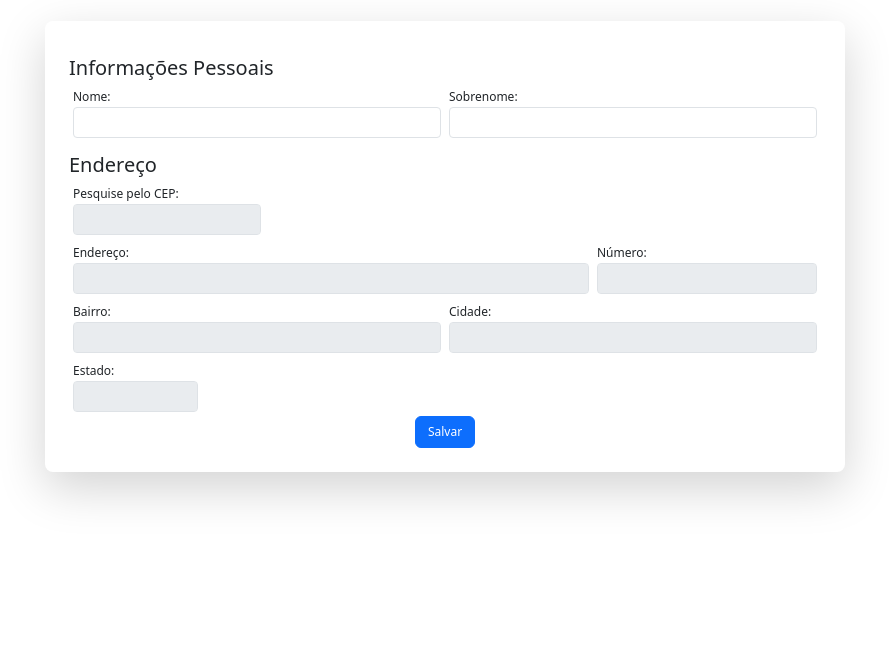
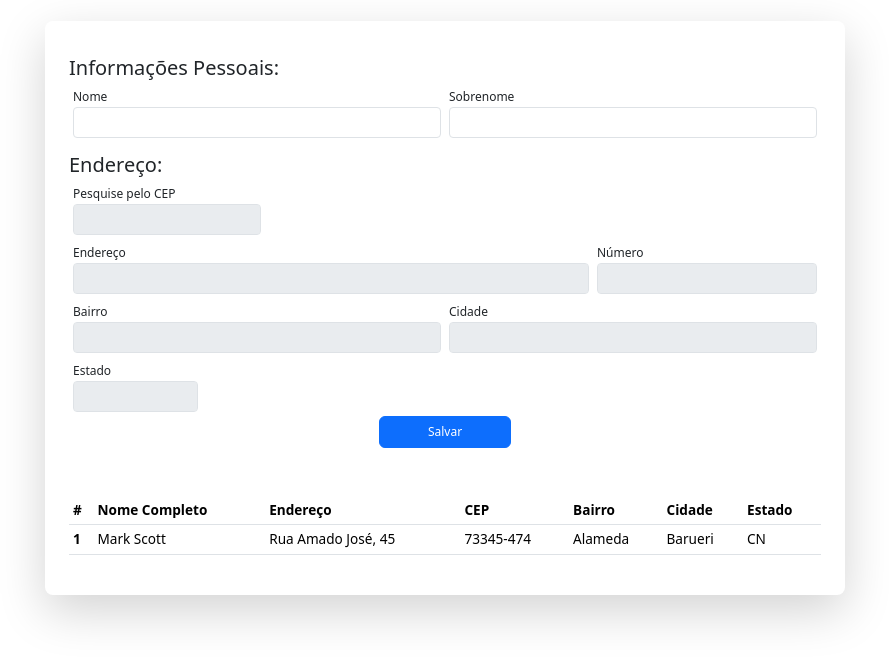
Before and after one commit to deusdeteneto/Cadastro-de-Clientes, a plain HTML site: page index.html in a window 1280 px wide. Shown: the part 40-702 px from the top of the page, without its empty margins (195-1084 px from the left). Drawn offline with nearby package versions, Linux system fonts and the light colour scheme.

Commit message:
closes #5 - Tabela para exibição de Clientes

```diff
--- a/css/style.css
+++ b/css/style.css
@@ -1,6 +1,9 @@
-
 .form-label,
 .btn {
-    font-size: 12px;
-    font-weight: 500;
+  font-size: 0.75rem;
+  font-weight: 500;
 }
+
+table {
+  font-size: 0.85rem;
+}
--- a/index.html
+++ b/index.html
@@ -16,12 +16,14 @@
   <body>
     <h1 class="fs-4 fw-semibold text-center my-2">Cadastro de Clientes</h1>
 
-    <form class="container shadow-lg p-4 mt-4 rounded-3" style="width: 800px">
+    <main class="container shadow-lg p-4 mt-4 rounded-3" style="width: 800px">
+      <!-- Formulário -->
+      <form>
         <fieldset>
-        <legend class="fs-5 mt-2 mb-0">Informações Pessoais</legend>
+          <legend class="fs-5 mt-2 mb-0">Informações Pessoais:</legend>
           <div class="d-flex justify-content-between mb-1">
             <div class="flex-grow-1 mx-1">
-            <label for="inputName" class="form-label mb-0">Nome:</label>
+              <label for="inputName" class="form-label mb-0">Nome</label>
               <input
                 type="text"
                 class="form-control form-control-sm"
@@ -29,7 +31,9 @@
               />
             </div>
             <div class="flex-grow-1 mx-1">
-            <label for="inputSurname" class="form-label mb-0">Sobrenome:</label>
+              <label for="inputSurname" class="form-label mb-0"
+                >Sobrenome</label
+              >
               <input
                 type="text"
                 class="form-control form-control-sm"
@@ -38,13 +42,13 @@
             </div>
           </div>
         </fieldset>
-
         <fieldset disabled>
-        <legend class="fs-5 mt-2 mb-0">Endereço</legend>
+          <legend class="fs-5 mt-2 mb-0">Endereço:</legend>
           <div class="col-3 mx-1 mb-1">
             <label for="inputCep" class="form-label mb-0"
-            >Pesquise pelo CEP:</label
+              >Pesquise pelo CEP</label
             >
+            <!-- TODO verificar função .removeAttribute -->
             <input
               type="text"
               class="form-control form-control-sm"
@@ -53,10 +57,9 @@
               onfocus="this.removeAttribute('disabled')"
             />
           </div>
-
           <div class="d-flex justify-content-between mb-1">
             <div class="flex-grow-1 mx-1">
-            <label for="inputAddress" class="form-label mb-0">Endereço:</label>
+              <label for="inputAddress" class="form-label mb-0">Endereço</label>
               <input
                 type="text"
                 class="form-control form-control-sm"
@@ -64,7 +67,7 @@
               />
             </div>
             <div class="flex-grow-6 mx-1">
-            <label for="inputNumber" class="form-label mb-0">Número:</label>
+              <label for="inputNumber" class="form-label mb-0">Número</label>
               <input
                 type="text"
                 class="form-control form-control-sm"
@@ -72,10 +75,9 @@
               />
             </div>
           </div>
-
           <div class="d-flex justify-content-between mb-1">
             <div class="flex-grow-1 mx-1">
-            <label for="inputDistrict" class="form-label mb-0">Bairro:</label>
+              <label for="inputDistrict" class="form-label mb-0">Bairro</label>
               <input
                 type="text"
                 class="form-control form-control-sm"
@@ -83,7 +85,7 @@
               />
             </div>
             <div class="flex-grow-1 mx-1">
-            <label for="inputCity" class="form-label mb-0">Cidade:</label>
+              <label for="inputCity" class="form-label mb-0">Cidade</label>
               <input
                 type="text"
                 class="form-control form-control-sm"
@@ -91,9 +93,8 @@
               />
             </div>
           </div>
-
           <div class="col-2 mx-1 mb-1">
-          <label for="inputState" class="form-label mb-0">Estado:</label>
+            <label for="inputState" class="form-label mb-0">Estado</label>
             <input
               type="text"
               class="form-control form-control-sm"
@@ -101,11 +102,39 @@
             />
           </div>
         </fieldset>
-
         <div class="d-flex">
-        <button type="submit" class="btn btn-primary mx-auto">Salvar</button>
+          <button type="submit" class="btn btn-primary mx-auto px-5">
+            Salvar
+          </button>
         </div>
       </form>
+
+      <!-- Tabela -->
+      <table class="table table-sm mt-5">
+        <thead>
+          <tr>
+            <th scope="col">#</th>
+            <th scope="col">Nome Completo</th>
+            <th scope="col">Endereço</th>
+            <th scope="col">CEP</th>
+            <th scope="col">Bairro</th>
+            <th scope="col">Cidade</th>
+            <th scope="col">Estado</th>
+          </tr>
+        </thead>
+        <tbody>
+          <tr>
+            <th scope="row">1</th>
+            <td>Mark Scott</td>
+            <td>Rua Amado José, 45</td>
+            <td>73345-474</td>
+            <td>Alameda</td>
+            <td>Barueri</td>
+            <td>CN</td>
+          </tr>
+        </tbody>
+      </table>
+    </main>
 
     <script
       src="https://cdn.jsdelivr.net/npm/bootstrap@5.3.3/dist/js/bootstrap.bundle.min.js"
```
Lines whose indentation alone changed are shown as unchanged.
